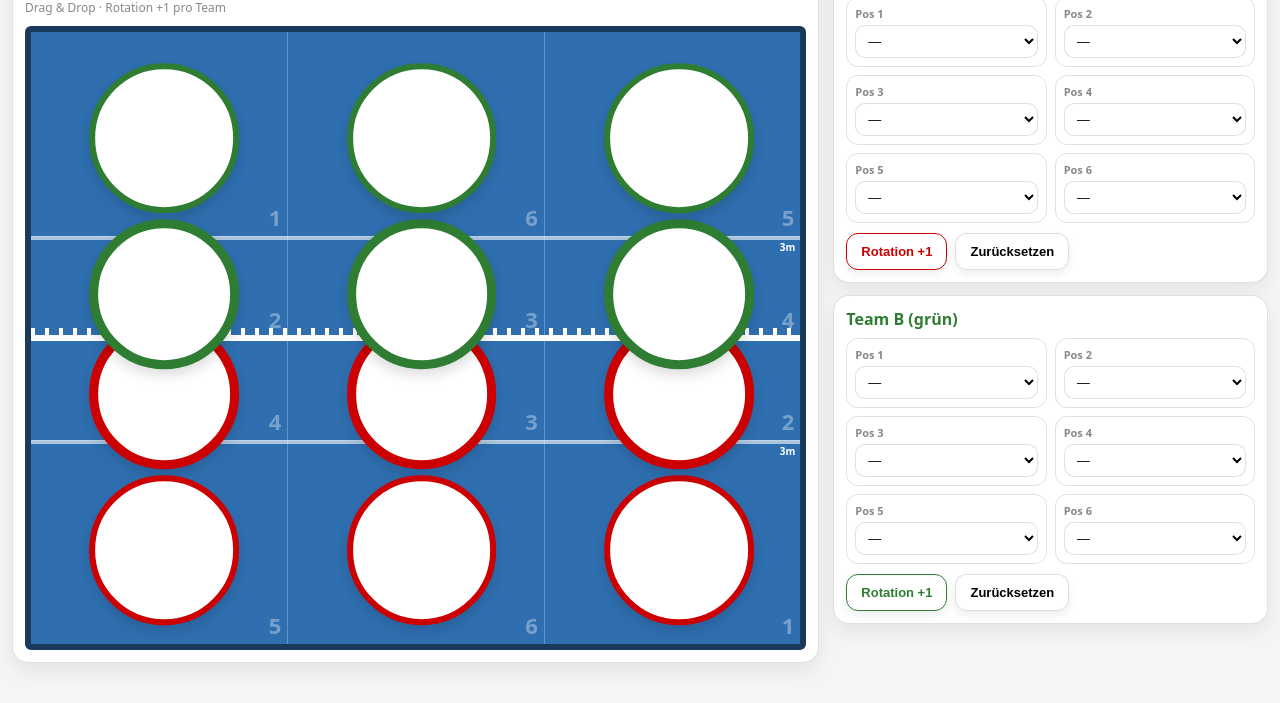
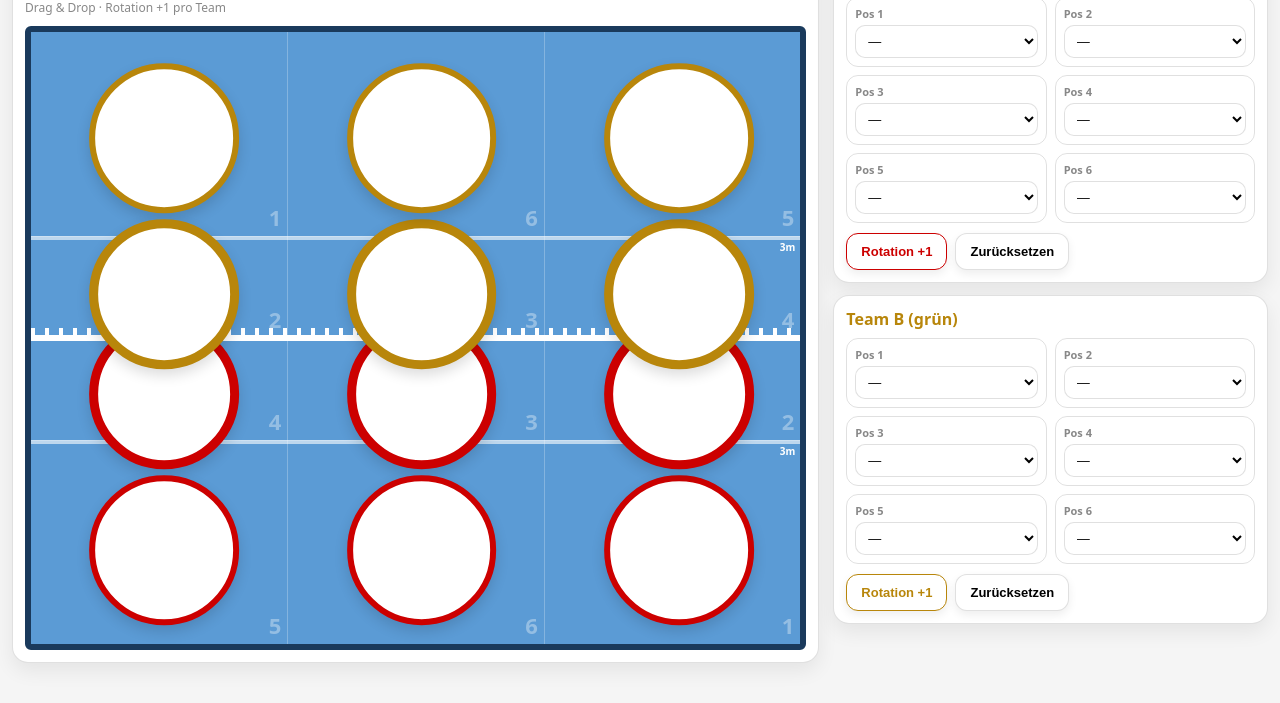
Before and after one commit to tuppesmuppes/djk-app, a website: page feld.html in a window 1280 px wide. Shown: the part 63-766 px from the top of the page. Drawn offline with Linux system fonts and the light colour scheme.

Commit message:
Lighter court color, Team B dark yellow

```diff
--- a/feld.html
+++ b/feld.html
@@ -5,7 +5,7 @@
   <meta name="viewport" content="width=device-width,initial-scale=1,maximum-scale=1,user-scalable=no"/>
   <title>Volleyball Spielfeld</title>
   <style>
-    :root{ --bg:#f5f5f5; --card:#fff; --red:#CC0000; --green:#2e7d32; --blue:#1565c0; --line:rgba(0,0,0,.12); --muted:#888; }
+    :root{ --bg:#f5f5f5; --card:#fff; --red:#CC0000; --green:#B8860B; --blue:#1565c0; --line:rgba(0,0,0,.12); --muted:#888; }
     *{ box-sizing:border-box; margin:0; padding:0; }
     body{ font-family:system-ui,sans-serif; background:var(--bg); color:#111; }
     .wrap{ max-width:1300px; margin:0 auto; padding:12px; display:grid; grid-template-columns:1.3fr .7fr; gap:14px; align-items:start; }
@@ -18,7 +18,7 @@
 
     /* Full court */
     .court{ position:relative; width:100%; border-radius:6px; border:6px solid #1a3a5c; overflow:hidden;
-      background:#2f6fb0; touch-action:none; user-select:none;
+      background:#5b9bd5; touch-action:none; user-select:none;
       height:min(78vh,820px); }
     @media(max-width:900px){ .court{ height:74vh; } }
 
```
